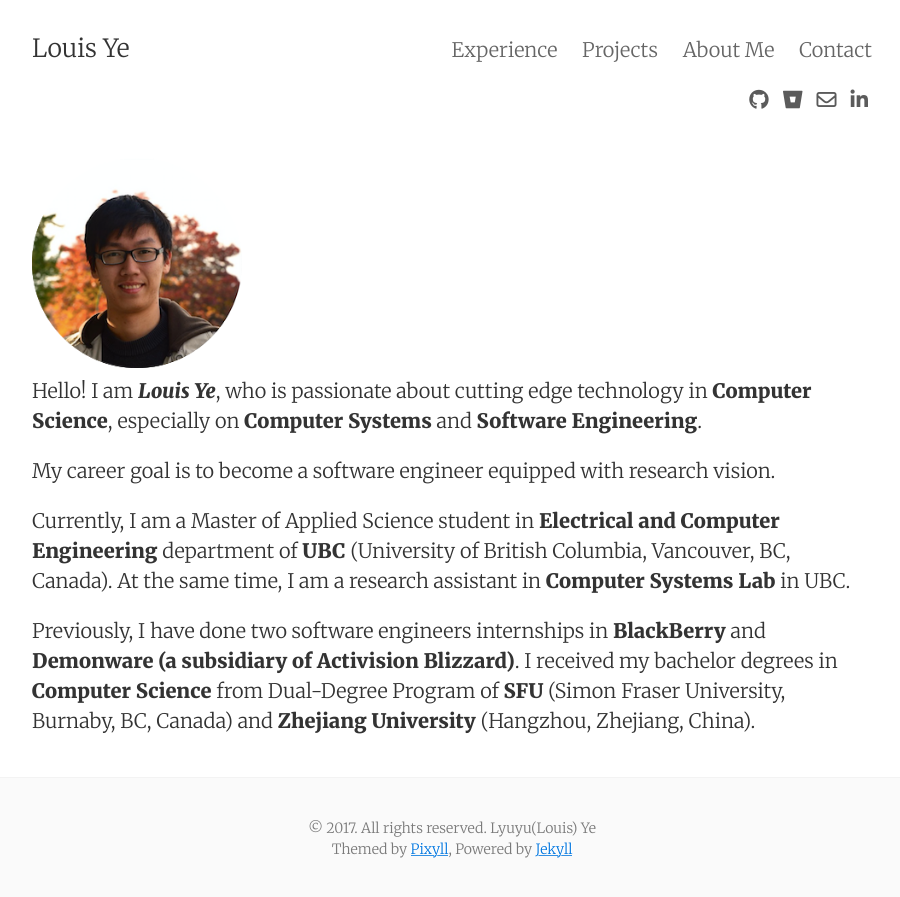
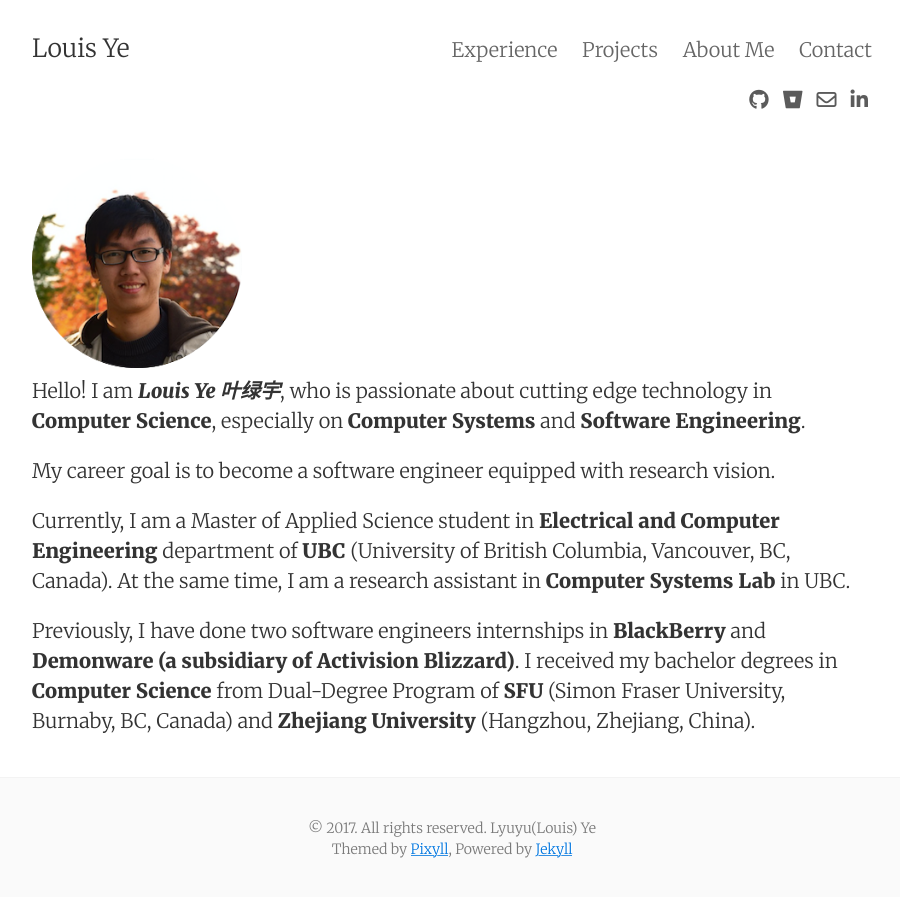
Before and after one commit to Louis-Ye/Louis-Ye.github.io, a Jekyll site: the page built from index.html, in a window 1280 px wide. Shown: the top 897 px of the page, without its empty margins (188-1088 px from the left). Built offline with Jekyll 4.4.1, drawn with Linux system fonts in a browser that asks for light colours; nearby versions of some CDN libraries; the list of posts is cut into pages by our own code; part of the change alters nothing that is shown.

```diff
--- a/_config.yml
+++ b/_config.yml
@@ -18,7 +18,7 @@ header_pages:
 google_verification:
 # Use either direct GA implementation or set up GTM account
 # - using both will skew your data (leave blank to not use at all)
-google_analytics: UA-108069786-1
+google_analytics: UA-108054144-1
 google_tag_manager:
 # Bing services
 bing_verification:
--- a/_includes/head.html
+++ b/_includes/head.html
@@ -1,14 +1,13 @@
 <head>
     {% if site.google_analytics %}
-    <!-- Google Analytics -->
+    <!-- Global site tag (gtag.js) - Google Analytics -->
+    <script async src="https://www.googletagmanager.com/gtag/js?id={{ site.google_analytics }}"></script>
     <script>
-    (function(i,s,o,g,r,a,m){i['GoogleAnalyticsObject']=r;i[r]=i[r]||function(){
-    (i[r].q=i[r].q||[]).push(arguments)},i[r].l=1*new Date();a=s.createElement(o),
-    m=s.getElementsByTagName(o)[0];a.async=1;a.src=g;m.parentNode.insertBefore(a,m)
-    })(window,document,'script','https://www.google-analytics.com/analytics.js','ga');
+      window.dataLayer = window.dataLayer || [];
+      function gtag(){dataLayer.push(arguments);}
+      gtag('js', new Date());
 
-    ga('create', '{{ site.google_analytics }}', 'auto');
-    ga('send', 'pageview');
+      gtag('config', '{{ site.google_analytics }}');
     </script>
     <!-- End Google Analytics -->
     {% endif %}
--- a/index.html
+++ b/index.html
@@ -7,7 +7,7 @@ layout: default
 </div>
 
 <p>
-    Hello! I am <b><i>Louis Ye</i></b>, who is passionate about cutting edge technology in <b>Computer Science</b>, especially on <b>Computer Systems</b> and <b>Software Engineering</b>.
+    Hello! I am <b><i>Louis Ye 叶绿宇</i></b>, who is passionate about cutting edge technology in <b>Computer Science</b>, especially on <b>Computer Systems</b> and <b>Software Engineering</b>.
 </p>
 
 <p>
```
